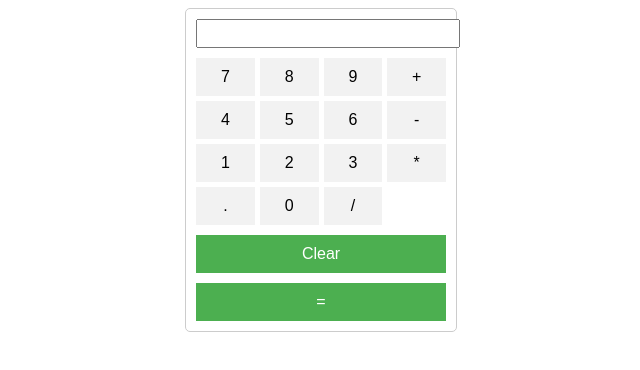
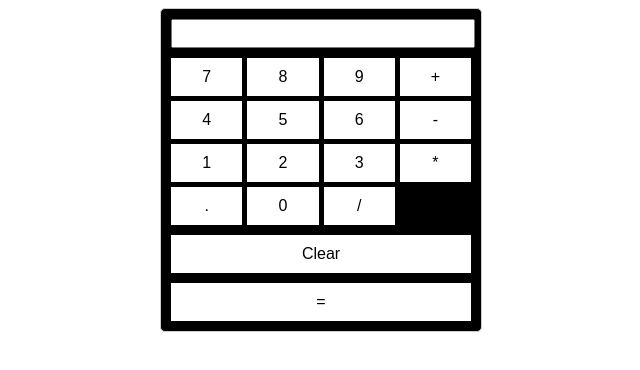
Before and after one commit to ramyamuttireddy/React-learning, a React (Create React App) app: page / in a window 1280 px wide. Shown: the top 370 px of the page, without its empty margins (319-959 px from the left). Built offline with nearby package versions, Linux system fonts and the light colour scheme.

Commit message:
css writen in calculater

```diff
--- a/src/App.css
+++ b/src/App.css
@@ -1,13 +1,14 @@
 .calculator {
-  width: 250px;
+  max-width: 300px;
   margin: 0 auto;
   padding: 10px;
   border: 1px solid #ccc;
   border-radius: 5px;
+  background-color: black;
 }
 
 .calculator input[type='text'] {
-  width: 100%;
+  width: 290px;
   margin-bottom: 10px;
   padding: 5px;
 }
@@ -23,21 +24,22 @@
   padding: 10px;
   font-size: 16px;
   text-align: center;
-  background-color: #f2f2f2;
+  background-color: white;
   border: none;
   cursor: pointer;
 }
 
 .calculator .clear,
 .calculator .equal {
-  background-color: #4caf50;
-  color: #fff;
+  background-color: white;
+  color: black;
 }
 
 .calculator .clear:hover,
 .calculator .equal:hover {
-  background-color: #45a049;
+  background-color: white;
 }
+
 .clear{
     margin-bottom: 10px;
     margin-top: 10px;
--- a/src/componets/calculaterButton.js
+++ b/src/componets/calculaterButton.js
@@ -1,6 +1,7 @@
 import React from 'react'
 
 function CalculaterButton({ value, setResult, name }) {
+
     function handleclick() {
       setResult(value + name);
     }
```
